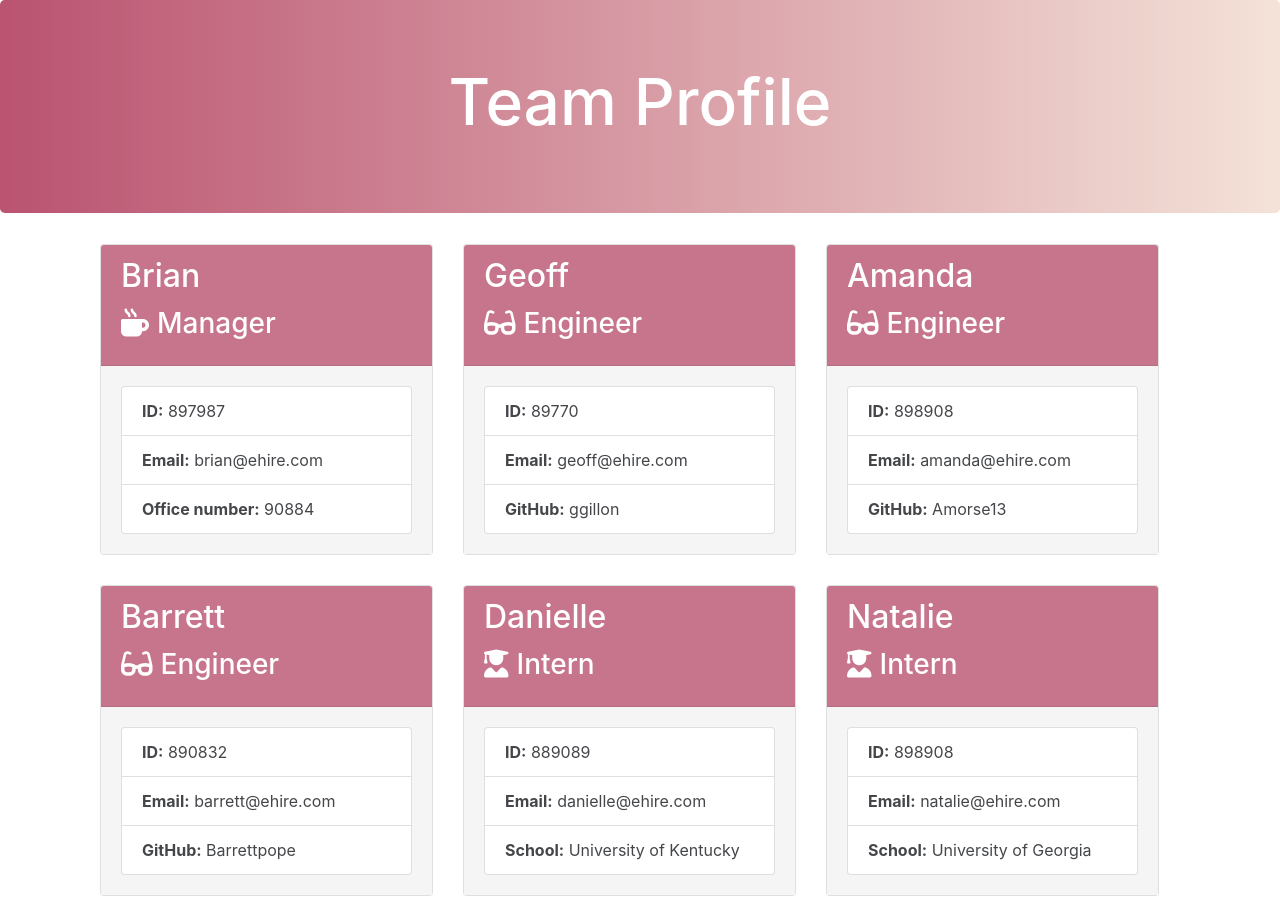
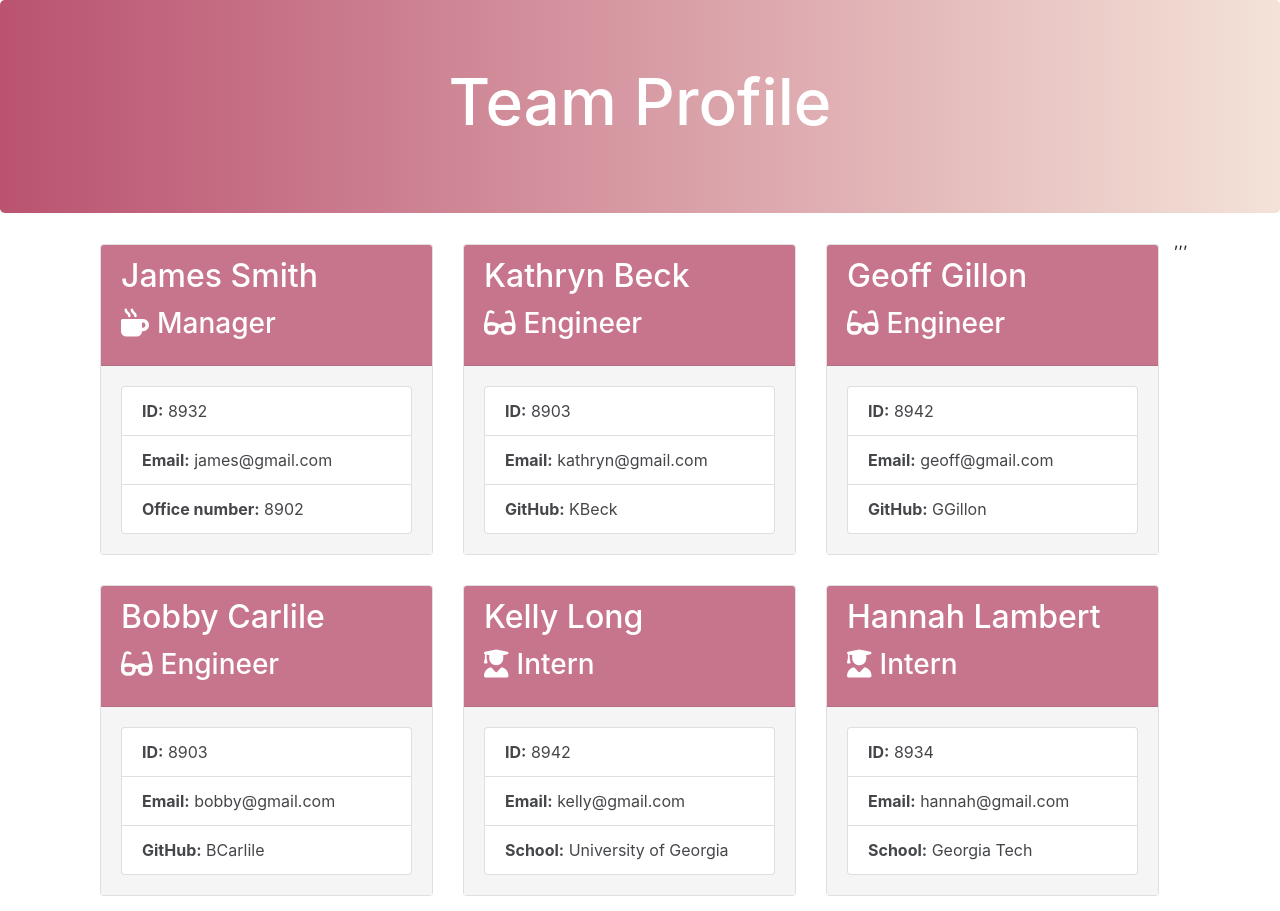
Before and after one commit to Barrettpope/Team-Profile-Generator, a website: page Develop/output/team.html in a window 1280 px wide. Drawn offline with nearby package versions, Linux system fonts and the light colour scheme.

Commit message:
HTML webpage generated based on user responses in command line system

```diff
--- a/Develop/output/team.html
+++ b/Develop/output/team.html
@@ -22,92 +22,80 @@
     </div>
     <div class="container">
         <div class="row">
-            <div class="team-area col-12 col justify-content-center">
+            <div class="team-area col-12 justify-content-center">
                 <div class="card employee-card">
     <div class="card-header">
-                        <h2 class="card-title">Brian</h2>
+        <h2 class="card-title">James Smith</h2>
         <h3 class="card-title"><i class="fas fa-mug-hot mr-2"></i>Manager</h3>
     </div>
     <div class="card-body">
         <ul class="list-group">
-                            <li class="list-group-item"><strong>ID:</strong> 897987</li>
-                            <li class="list-group-item"><strong>Email:</strong> <a
-                                    href="mailto:brian@ehire.com">brian@ehire.com</a></li>
-                            <li class="list-group-item"><strong>Office number:</strong> 90884</li>
+            <li class="list-group-item"><strong>ID:</strong> 8932</li>
+            <li class="list-group-item"><strong>Email:</strong> <a href="mailto:james@gmail.com">james@gmail.com</a></li>
+            <li class="list-group-item"><strong>Office number:</strong> 8902</li>
         </ul>
     </div>
-                </div>
-                <div class="card employee-card">
+</div><div class="card employee-card">
     <div class="card-header">
-                        <h2 class="card-title">Geoff</h2>
+        <h2 class="card-title">Kathryn Beck</h2>
         <h3 class="card-title"><i class="fas fa-glasses mr-2"></i>Engineer</h3>
     </div>
     <div class="card-body">
         <ul class="list-group">
-                            <li class="list-group-item"><strong>ID:</strong> 89770</li>
-                            <li class="list-group-item"><strong>Email:</strong> <a
-                                    href="mailto:geoff@ehire.com">geoff@ehire.com</a></li>
-                            <li class="list-group-item"><strong>GitHub:</strong> <a href="https://github.com/ggillon"
-                                    target="_blank" rel="noopener noreferrer">ggillon</a></li>
+            <li class="list-group-item"><strong>ID:</strong> 8903</li>
+            <li class="list-group-item"><strong>Email:</strong> <a href="mailto:kathryn@gmail.com">kathryn@gmail.com</a></li>
+            <li class="list-group-item"><strong>GitHub:</strong> <a href="https://github.com/KBeck"
+                    target="_blank" rel="noopener noreferrer">KBeck</a></li>
         </ul>
     </div>
-                </div>
-                <div class="card employee-card">
+</div>,<div class="card employee-card">
     <div class="card-header">
-                        <h2 class="card-title">Amanda</h2>
+        <h2 class="card-title">Geoff Gillon</h2>
         <h3 class="card-title"><i class="fas fa-glasses mr-2"></i>Engineer</h3>
     </div>
     <div class="card-body">
         <ul class="list-group">
-                            <li class="list-group-item"><strong>ID:</strong> 898908</li>
-                            <li class="list-group-item"><strong>Email:</strong> <a
-                                    href="mailto:amanda@ehire.com">amanda@ehire.com</a></li>
-                            <li class="list-group-item"><strong>GitHub:</strong> <a href="https://github.com/Amorse13"
-                                    target="_blank" rel="noopener noreferrer">Amorse13</a></li>
+            <li class="list-group-item"><strong>ID:</strong> 8942</li>
+            <li class="list-group-item"><strong>Email:</strong> <a href="mailto:geoff@gmail.com">geoff@gmail.com</a></li>
+            <li class="list-group-item"><strong>GitHub:</strong> <a href="https://github.com/GGillon"
+                    target="_blank" rel="noopener noreferrer">GGillon</a></li>
         </ul>
     </div>
-                </div>
-                <div class="card employee-card">
+</div>,<div class="card employee-card">
     <div class="card-header">
-                        <h2 class="card-title">Barrett</h2>
+        <h2 class="card-title">Bobby Carlile</h2>
         <h3 class="card-title"><i class="fas fa-glasses mr-2"></i>Engineer</h3>
     </div>
     <div class="card-body">
         <ul class="list-group">
-                            <li class="list-group-item"><strong>ID:</strong> 890832</li>
-                            <li class="list-group-item"><strong>Email:</strong> <a
-                                    href="mailto:barrett@ehire.com">barrett@ehire.com</a></li>
-                            <li class="list-group-item"><strong>GitHub:</strong> <a
-                                    href="https://github.com/Barrettpope" target="_blank"
-                                    rel="noopener noreferrer">Barrettpope</a></li>
+            <li class="list-group-item"><strong>ID:</strong> 8903</li>
+            <li class="list-group-item"><strong>Email:</strong> <a href="mailto:bobby@gmail.com">bobby@gmail.com</a></li>
+            <li class="list-group-item"><strong>GitHub:</strong> <a href="https://github.com/BCarlile"
+                    target="_blank" rel="noopener noreferrer">BCarlile</a></li>
         </ul>
     </div>
-                </div>
-                <div class="card employee-card">
+</div><div class="card employee-card">
     <div class="card-header">
-                        <h2 class="card-title">Danielle</h2>
+        <h2 class="card-title">Kelly Long</h2>
         <h3 class="card-title"><i class="fas fa-user-graduate mr-2"></i>Intern</h3>
     </div>
     <div class="card-body">
         <ul class="list-group">
-                            <li class="list-group-item"><strong>ID:</strong> 889089</li>
-                            <li class="list-group-item"><strong>Email:</strong> <a
-                                    href="mailto:danielle@ehire.com">danielle@ehire.com</a></li>
-                            <li class="list-group-item"><strong>School:</strong> University of Kentucky</li>
+            <li class="list-group-item"><strong>ID:</strong> 8942</li>
+            <li class="list-group-item"><strong>Email:</strong> <a href="mailto:kelly@gmail.com">kelly@gmail.com</a></li>
+            <li class="list-group-item"><strong>School:</strong> University of Georgia</li>
         </ul>
     </div>
-                </div>
-                <div class="card employee-card">
+</div>,<div class="card employee-card">
     <div class="card-header">
-                        <h2 class="card-title">Natalie</h2>
+        <h2 class="card-title">Hannah Lambert</h2>
         <h3 class="card-title"><i class="fas fa-user-graduate mr-2"></i>Intern</h3>
     </div>
     <div class="card-body">
         <ul class="list-group">
-                            <li class="list-group-item"><strong>ID:</strong> 898908</li>
-                            <li class="list-group-item"><strong>Email:</strong> <a
-                                    href="mailto:natalie@ehire.com">natalie@ehire.com</a></li>
-                            <li class="list-group-item"><strong>School:</strong> University of Georgia</li>
+            <li class="list-group-item"><strong>ID:</strong> 8934</li>
+            <li class="list-group-item"><strong>Email:</strong> <a href="mailto:hannah@gmail.com">hannah@gmail.com</a></li>
+            <li class="list-group-item"><strong>School:</strong> Georgia Tech</li>
         </ul>
     </div>
 </div>
```
Lines whose indentation alone changed are shown as unchanged.
